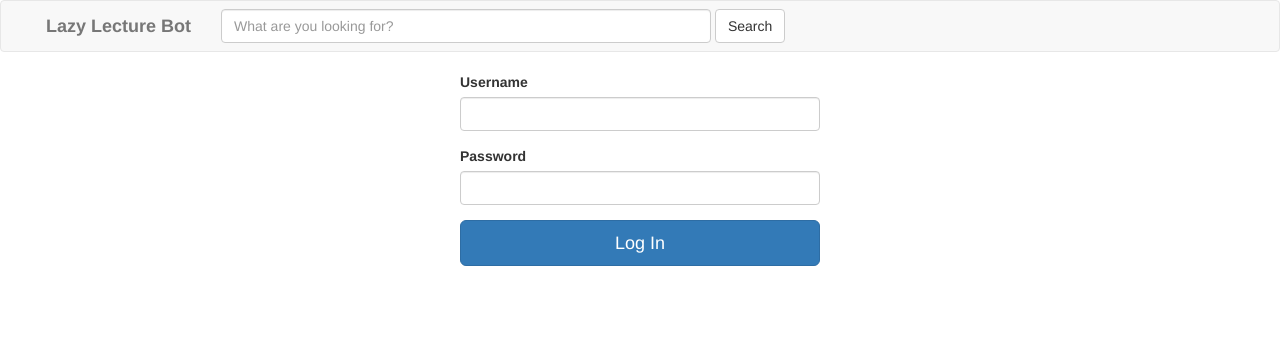
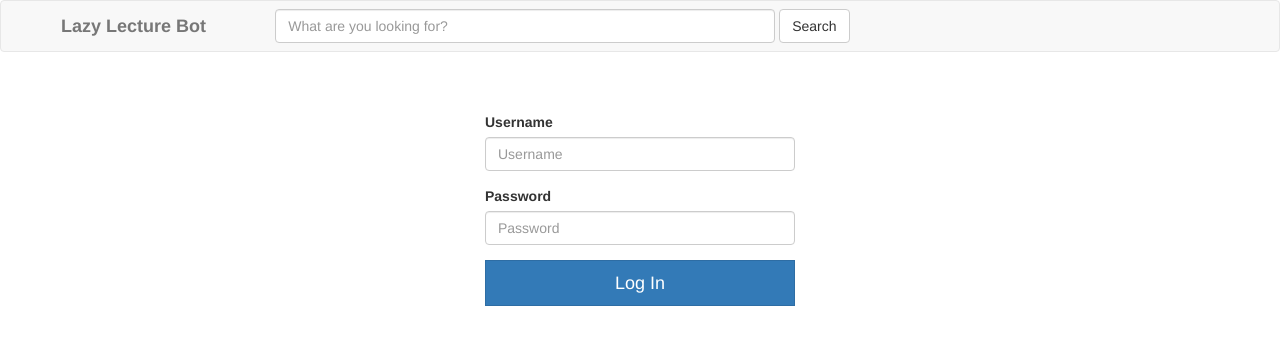
Before and after one commit to briancecker/cmps115, a Django app: page /login/ in a window 1280 px wide. Shown: the top 345 px of the page. Run offline with Django 3.2, Linux system fonts and the light colour scheme; some libraries are stand-ins or nearby versions.

Commit message:
Added more tweaks to the home page and Forms
HOME PAGE
- For now, I made it so that we can see what the website looks like once
there is content.
- Took off the borders for the thumbnails
- Increased the size of the Search Bar

FORMS
- Added placeholder attributes
- Centered the forms

```diff
--- a/lazy_lecture_bot/main/views.py
+++ b/lazy_lecture_bot/main/views.py
@@ -3,6 +3,7 @@ from django.shortcuts import render
 
 def index(request):
 	context = {
-		"user" : request.user
+		"user" : request.user,
+		"n" : range(15), # USED FOR TESTING
 	}
 	return render(request, 'main/index.html', context)
--- a/lazy_lecture_bot/templates/main/base.html
+++ b/lazy_lecture_bot/templates/main/base.html
@@ -14,19 +14,23 @@
 		{% block content %}
 		<!-- NAVIGATION BAR -->
 		<nav class="navbar navbar-default container-fluid" style="padding-right:0px;">
-			<div class="col-md-8">
-				<a class="navbar-brand" href='{% url "index" %}'><b>Lazy Lecture Bot</b></a>
+			<div class="col-md-9">
+				<div class="col-md-3 navbar-header">
+					<a class="navbar-brand" href='{% url "index" %}'><b>Lazy Lecture Bot</b></a>
+				</div>
 				<!-- SEARCH BAR -->
-				<form class="navbar-form navbar-left" role="search">
-					<div class="form-group">
-						<input type="text" class="form-control" placeholder="What are you looking for?" style="width: 490px"></input>
-						<button class="btn btn-default btn" type="button">Search</button>
-					</div>
-				</form> <!-- END OF SEARCH BAR -->
+				<div class="col-md-9" style="padding-left: 0px;">
+					<form class="navbar-form" role="search">
+						<div class="form-group">
+							<input type="text" class="form-control" placeholder="What are you looking for?" style="width:500px"></input>
+							<button class="btn btn-default btn" type="button">Search</button>
+						</div>
+					</form><!-- END OF SEARCH BAR -->
+				</div>
 			</div>
 
 			<!-- RIGHT NAVBAR ELEMENTS -->
-			<div class="col-md-4" style="padding-right: 0px;">
+			<div class="col-md-3" style="padding-right: 0px;">
 				<div class="collapse navbar-collapse">
 					<ul class="nav navbar-nav navbar-right">
 						{% if not request.user.is_authenticated and not "/login" in request.get_full_path %}
@@ -45,11 +49,11 @@
 												<label>Password:</label>
 												<input type="password" class="form-control" name="password" placeholder="Password" />
 											</div>
-											<button type="submit" class="btn btn-primary btn-md btn-block" style="margin-top: 15px; margin-bottom: 15px">Log In</button>
+											<button type="submit" class="btn btn-primary btn-md btn-block" style="margin-top: 15px; margin-bottom: 15px"><b>Log In</b></button>
 										</form>
 									</div>
 								</li>
-								<li><div class="container-fluid" style="margin-bottom: 15px"><a href="{% url 'signup' %}" class="btn btn-default" style="margin-left: 15px; padding-left: 70px; padding-right: 75px;">Sign Up</a></div></li>
+								<li><div class="container-fluid" style="margin-bottom: 15px"><a href="{% url 'signup' %}" class="btn btn-default" style="margin-left: 15px; padding-left: 70px; padding-right: 75px;"><b>Sign Up</b></a></div></li>
 							</ul>
 						</li>
 						{% elif request.user.is_authenticated %}
--- a/lazy_lecture_bot/templates/user/login.html
+++ b/lazy_lecture_bot/templates/user/login.html
@@ -7,7 +7,7 @@
 
 <div class="container">
 	<div class="row">
-		<div class="col-md-4 col-md-offset-4">
+		<div class="col-md-4 col-md-offset-4" style="padding: 40px 40px 40px 40px;">
 			<div class="">
 				<form method="POST" action=".">{% csrf_token %}
 					<div class="form-group">
@@ -20,7 +20,7 @@
 						<label for="{{form.password.id_for_label}}">Password</label>
 						{{form.password}}
 					</div>
-					<input type="submit" value="Log In" class="btn btn-primary btn-block btn-lg"></input>
+					<input type="submit" value="Log In" class="btn btn-primary btn-block btn-lg" style="border-radius: 0px;"></input>
 				</form>
 			</div>
 		</div>
--- a/lazy_lecture_bot/templates/user/signup.html
+++ b/lazy_lecture_bot/templates/user/signup.html
@@ -6,6 +6,9 @@
 {{block.super}}
 
 <div class="container">
+	<div class="row">
+		<diV class="text-center"><h1>THIS IS SOME TEXT</h1></diV>
+	</div>
 	<div class="row">
 		<div class="col-md-4 col-md-offset-4">
 			<div class="">
--- a/lazy_lecture_bot/user/forms.py
+++ b/lazy_lecture_bot/user/forms.py
@@ -8,8 +8,8 @@ from django.contrib.auth import authenticate, login
 
 """""""""""""""""""""
 class LoginForm(forms.Form):
-	username = forms.CharField(widget=forms.TextInput(attrs={'class': "form-control"}), max_length=255, required=True)
-	password = forms.CharField(widget=forms.PasswordInput(attrs={'class': "form-control"}), required=True)
+	username = forms.CharField(widget=forms.TextInput(attrs={'class': "form-control",'placeholder':"Username"}), max_length=255, required=True)
+	password = forms.CharField(widget=forms.PasswordInput(attrs={'class': "form-control", 'placeholder':"Password"}), required=True)
 
 	def clean(self):
 		username = self.cleaned_data.get('username')
@@ -31,10 +31,10 @@ class LoginForm(forms.Form):
 
 """""""""""""""""""""
 class RegistrationForm(forms.Form):
-	email = forms.EmailField(required=True, widget=forms.TextInput(attrs={'class': "form-control"}))
-	username = forms.CharField(widget=forms.TextInput(attrs={'class': "form-control"}), max_length=255, required=True)
-	password = forms.CharField(widget=forms.PasswordInput(attrs={'class': "form-control"}), required=True)
-	confirm_password = forms.CharField(widget=forms.PasswordInput(attrs={'class': "form-control"}), required=True)
+	email = forms.EmailField(required=True, widget=forms.TextInput(attrs={'class': "form-control", 'placeholder':"email@example.com"}))
+	username = forms.CharField(widget=forms.TextInput(attrs={'class': "form-control", 'placeholder':"Username"}), max_length=255, required=True)
+	password = forms.CharField(widget=forms.PasswordInput(attrs={'class': "form-control", 'placeholder':"Password"}), required=True)
+	confirm_password = forms.CharField(widget=forms.PasswordInput(attrs={'class': "form-control", 'placeholder':"Confirm Password"}), required=True)
 
 	def clean_username(self): # Checks to see if user already exists
 		try:
```
Also changed, not shown: lazy_lecture_bot/templates/main/index.html (+8 -6 lines).
